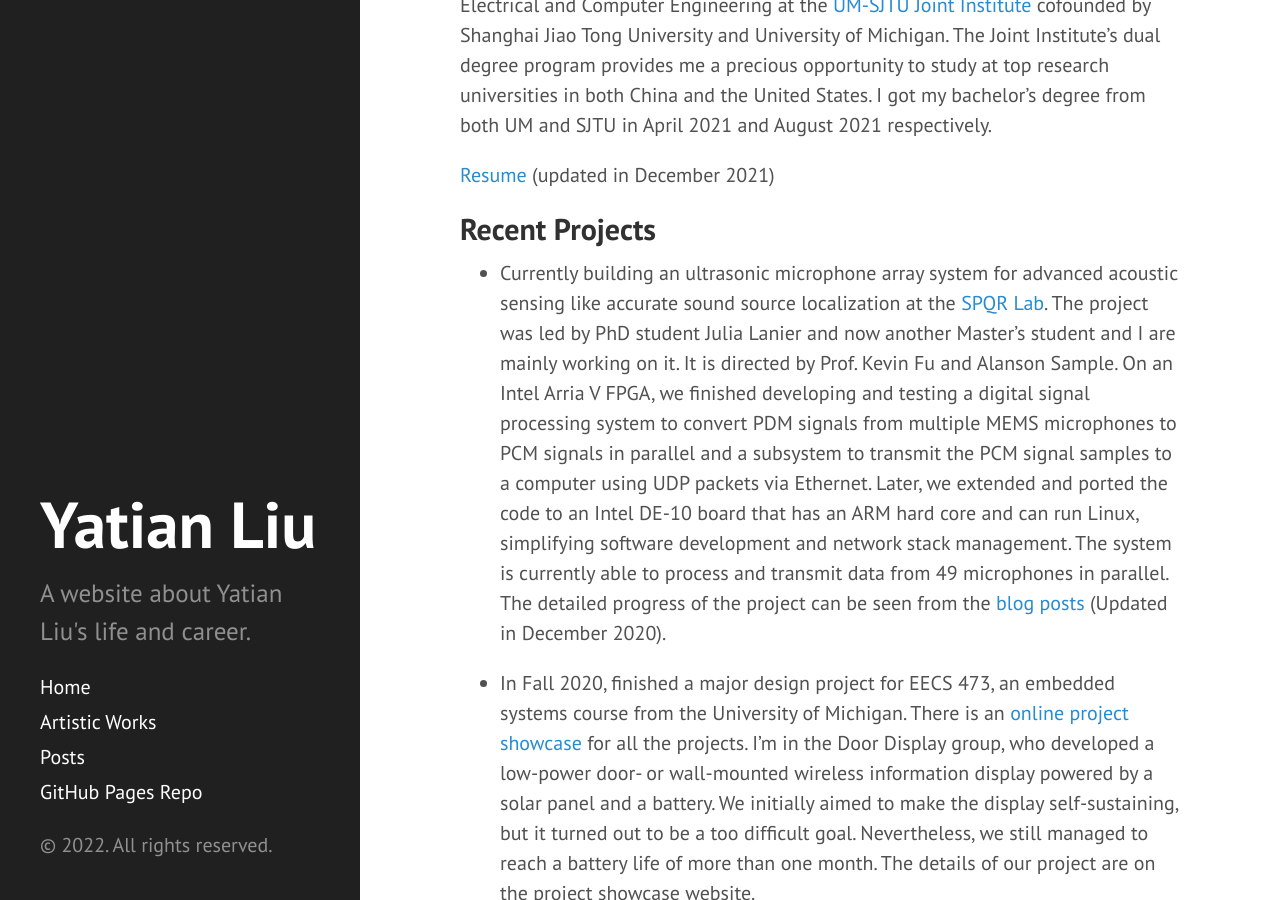
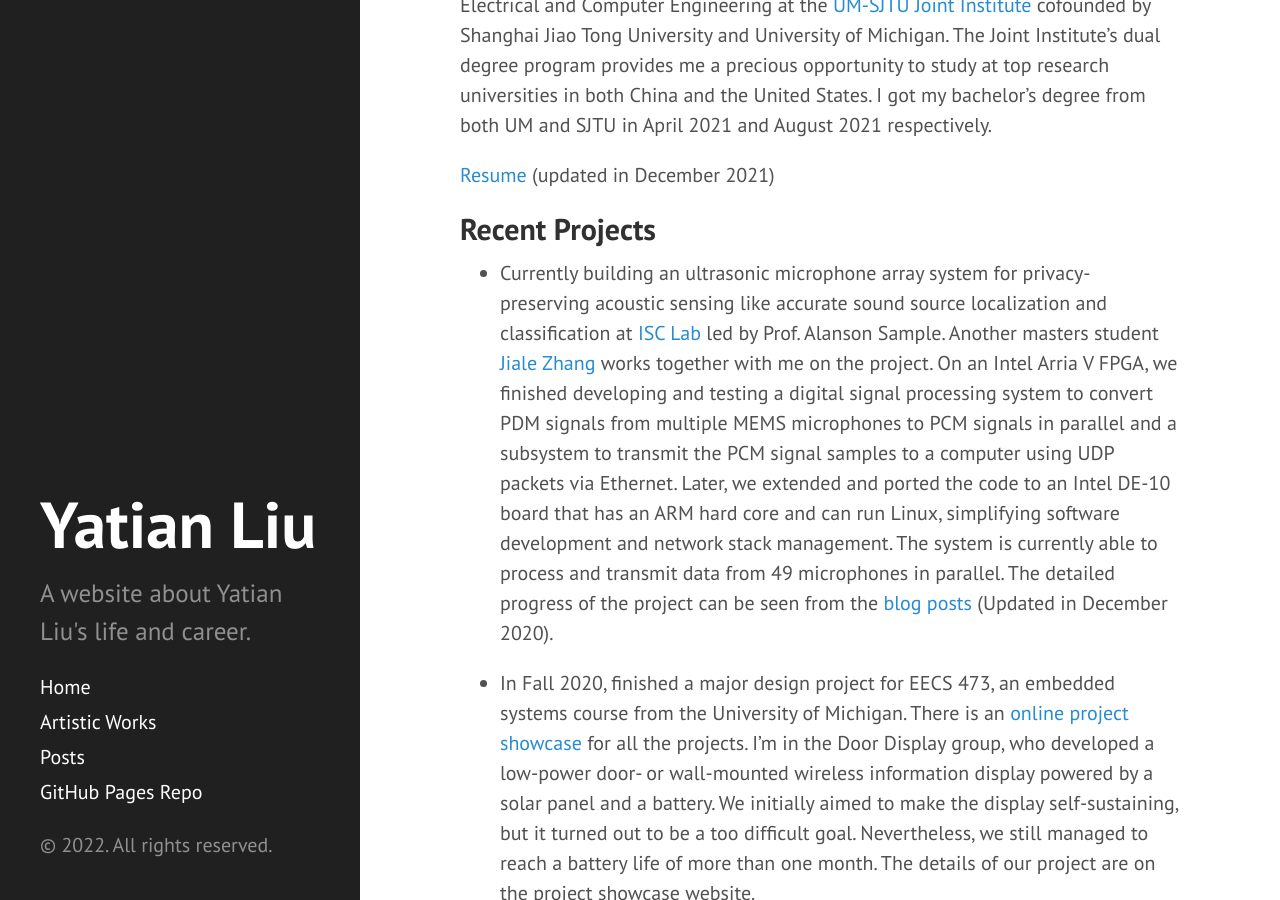
Before and after one commit to yatian-liu/yatian-liu.github.io, a Jekyll site: the page built from index.md, in a window 1280 px wide and 900 px high, scrolled down 570 px. Built offline with Jekyll 4.4.1, drawn with Linux system fonts in a browser that asks for light colours.

Commit message:
Update affiliation

```diff
--- a/index.md
+++ b/index.md
@@ -17,7 +17,7 @@ I transferred to University of Michigan, Ann Arbor in 2019, and before that I st
 
 ## Recent Projects
 
-- Currently building an ultrasonic microphone array system for advanced acoustic sensing like accurate sound source localization at the [SPQR Lab](https://spqrlab1.github.io/). The project was led by PhD student Julia Lanier and now another Master's student and I are mainly working on it. It is directed by Prof. Kevin Fu and Alanson Sample. On an Intel Arria V FPGA, we finished developing and testing a digital signal processing system to convert PDM signals from multiple MEMS microphones to PCM signals in parallel and a subsystem to transmit the PCM signal samples to a computer using UDP packets via Ethernet. Later, we extended and ported the code to an Intel DE-10 board that has an ARM hard core and can run Linux, simplifying software development and network stack management. The system is currently able to process and transmit data from 49 microphones in parallel. The detailed progress of the project can be seen from the [blog posts](/posts) (Updated in December 2020).
+- Currently building an ultrasonic microphone array system for privacy-preserving acoustic sensing like accurate sound source localization and classification at [ISC Lab](https://theisclab.com/) led by Prof. Alanson Sample. Another masters student [Jiale Zhang](https://hcimaker.github.io/) works together with me on the project. On an Intel Arria V FPGA, we finished developing and testing a digital signal processing system to convert PDM signals from multiple MEMS microphones to PCM signals in parallel and a subsystem to transmit the PCM signal samples to a computer using UDP packets via Ethernet. Later, we extended and ported the code to an Intel DE-10 board that has an ARM hard core and can run Linux, simplifying software development and network stack management. The system is currently able to process and transmit data from 49 microphones in parallel. The detailed progress of the project can be seen from the [blog posts](/posts) (Updated in December 2020).
 
 - In Fall 2020, finished a major design project for EECS 473, an embedded systems course from the University of Michigan. There is an [online project showcase](https://cse.engin.umich.edu/eecs-473-advanced-embedded-systems/) for all the projects. I'm in the Door Display group, who developed a low-power door- or wall-mounted wireless information display powered by a solar panel and a battery. We initially aimed to make the display self-sustaining, but it turned out to be a too difficult goal. Nevertheless, we still managed to reach a battery life of more than one month. The details of our project are on the project showcase website.
 
```
